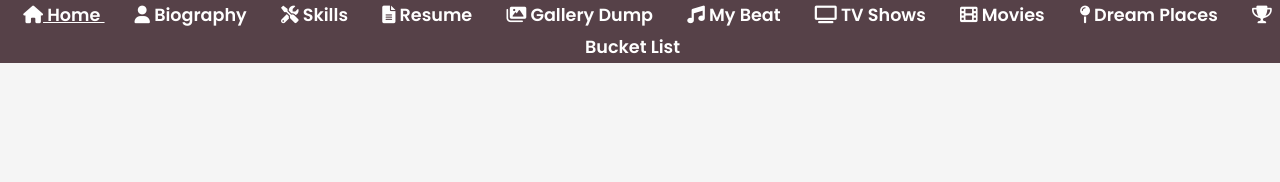
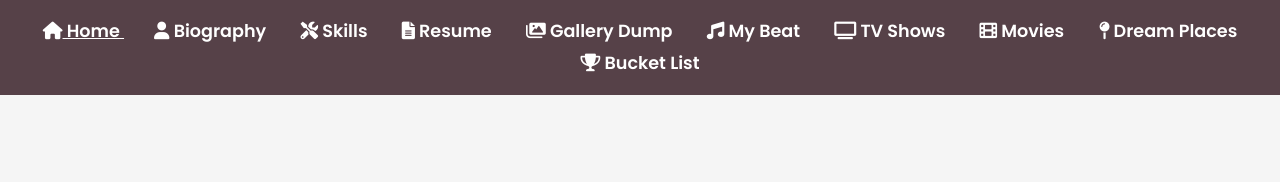
Before and after one commit to sjuliaan/projectwebsite, a plain HTML site: page index.html in a window 1280 px wide. Shown: the top 182 px of the page. Drawn offline with nearby package versions, Linux system fonts and the light colour scheme.

Commit message:
Update index.html

```diff
--- a/index.html
+++ b/index.html
@@ -8,7 +8,6 @@
     <link href="https://fonts.googleapis.com/css2?family=Playfair+Display:wght@700&family=Poppins:wght@400;600&display=swap" rel="stylesheet">
     <style>
         /* General Styles */
-/* General Styles */
 body {
     font-family: 'Poppins', sans-serif;
     background-color: #f5f5f5;
@@ -32,7 +31,7 @@ h1 {
 /* Navigation Bar */
 nav {
     background-color: #564148;
-    padding: 0rem;
+    padding: 1rem;
     text-align: center;
     position: sticky;
     top: 0;
```
